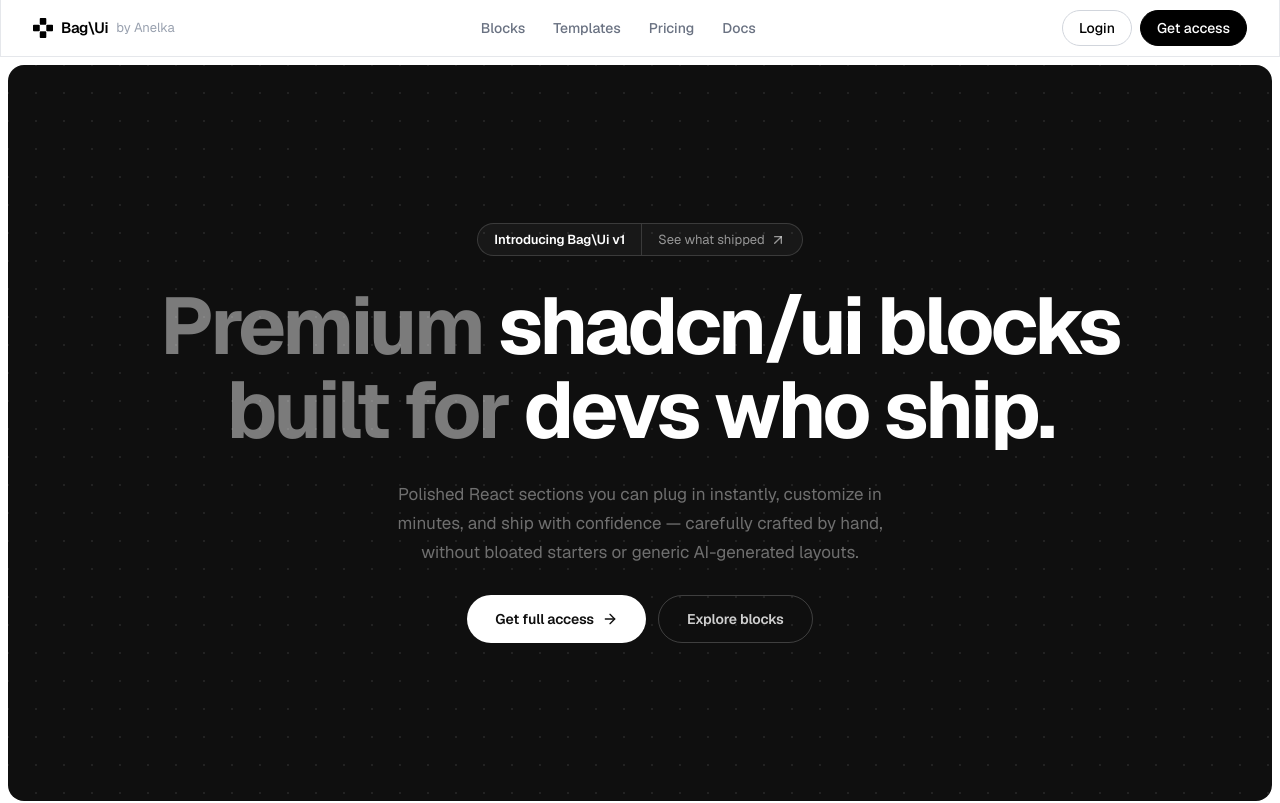
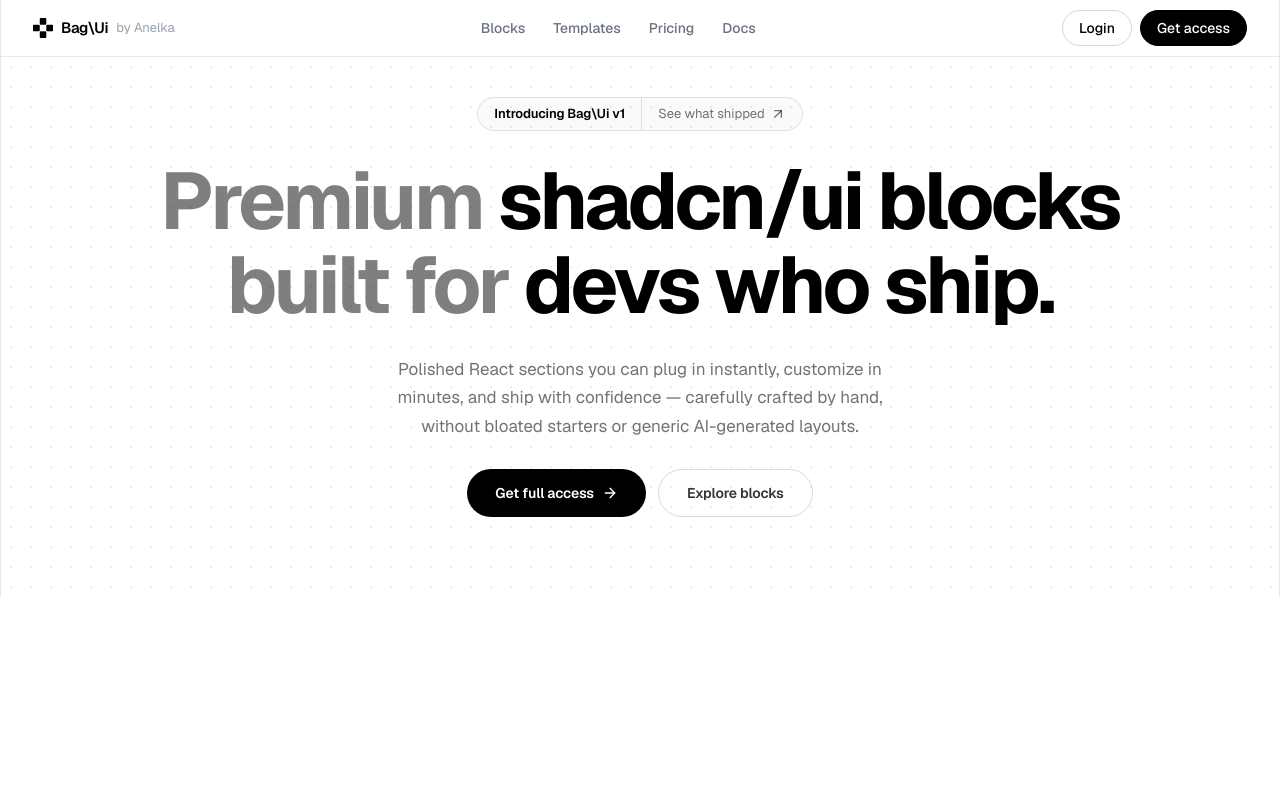
Before and after one commit to anelkabag/bag-ui, a Next.js app: page / in a window 1280 px wide. Shown: the top 803 px of the page. Built offline with nearby package versions, Linux system fonts and the light colour scheme.

Commit message:
update : refont du hero

```diff
--- a/components/Hero.tsx
+++ b/components/Hero.tsx
@@ -20,7 +20,7 @@
             canvas.width = canvas.offsetWidth;
             canvas.height = canvas.offsetHeight;
             ctx.clearRect(0, 0, canvas.width, canvas.height);
-      ctx.fillStyle = "rgba(255,255,255,0.11)";
+            ctx.fillStyle = "rgba(0,0,0,0.06)";
             const cols = Math.ceil(canvas.width / DOT_SPACING);
             const rows = Math.ceil(canvas.height / DOT_SPACING);
             for (let c = 0; c <= cols; c++)
@@ -56,8 +56,14 @@
 export default function Hero() {
     return (
         <section className="relative h-screen">
-      <div className="bg-[#0f0f0f] m-2 rounded-2xl h-[calc(94vh-1rem)] flex flex-col relative overflow-hidden">
-        <DotGrid />
+            <div className="max-w-7xl mx-auto px-6 pt-10 pb-20 border-x border-gray-200 " style={{
+                background: `
+          radial-gradient(circle, rgba(0,0,0,0.08) 1px, transparent 1px)
+        `,
+                backgroundSize: "20px 20px",
+                backgroundColor: "#ffffff",
+            }}>
+                {/* DotGrid removed - using background pattern instead */}
 
                 {/* CENTERED CONTENT */}
                 <div className="relative z-10 flex-1 flex flex-col items-center justify-center px-6 text-center gap-7">
@@ -66,9 +72,9 @@
                         <div
                             className="inline-flex items-center overflow-hidden"
                             style={{
-                border: "1px solid rgba(255,255,255,0.15)",
+                                border: "1px solid rgba(0,0,0,0.1)",
                                 borderRadius: "999px",
-                background: "rgba(255,255,255,0.04)",
+                                background: "rgba(0,0,0,0.02)",
                             }}
                         >
               <span
@@ -76,8 +82,8 @@
                       padding: "6px 16px",
                       fontSize: "13px",
                       fontWeight: 600,
-                  color: "#fff",
-                  borderRight: "1px solid rgba(255,255,255,0.15)",
+                      color: "#000",
+                      borderRight: "1px solid rgba(0,0,0,0.1)",
                       letterSpacing: "-0.01em",
                   }}
               >
@@ -88,13 +94,13 @@
                                 style={{
                                     padding: "6px 16px",
                                     fontSize: "13px",
-                  color: "rgba(255,255,255,0.55)",
+                                    color: "rgba(0,0,0,0.55)",
                                     display: "inline-flex",
                                     alignItems: "center",
                                     gap: "5px",
                                     textDecoration: "none",
                                 }}
-                className="hover:text-white transition-colors duration-150"
+                                className="hover:text-black transition-colors duration-150"
                             >
                                 See what shipped
                                 <ArrowUpRight size={16} />
@@ -110,13 +116,13 @@
                             fontWeight: 700,
                             lineHeight: 1.05,
                             letterSpacing: "-0.04em",
-              color: "rgba(255,255,255,0.45)",
+                            color: "rgba(0,0,0,0.5)",
                             margin: 0,
                         }}
                     >
-            Premium <span style={{ color: "#fff" }}>shadcn/ui blocks</span>
+                        Premium <span style={{ color: "#000" }}>shadcn/ui blocks</span>
                         <br />
-            built for <span style={{ color: "#fff" }}>devs who ship.</span>
+                        built for <span style={{ color: "#000" }}>devs who ship.</span>
                     </motion.h1>
 
                     {/* Subtext */}
@@ -124,7 +130,7 @@
                         {...fadeUp(0.22)}
                         style={{
                             fontSize: "clamp(14px, 1.5vw, 17px)",
-              color: "rgba(255,255,255,0.4)",
+                            color: "rgba(0,0,0,0.55)",
                             lineHeight: 1.7,
                             maxWidth: "540px",
                             margin: 0,
@@ -142,16 +148,16 @@
                     >
                         <Link
                             href="/access"
-              className="inline-flex items-center gap-2 h-12 px-7 rounded-full bg-white text-[#0f0f0f] text-sm font-semibold hover:bg-gray-100 active:scale-95 transition-all"
+                            className="inline-flex items-center gap-2 h-12 px-7 rounded-full bg-black text-white text-sm font-semibold hover:bg-gray-800 active:scale-95 transition-all"
                             style={{ letterSpacing: "-0.01em" }}
                         >
                             Get full access <ArrowRight size={16} />
                         </Link>
                         <Link
                             href="/blocks"
-              className="inline-flex items-center h-12 px-7 rounded-full text-sm font-semibold text-white/80 hover:text-white hover:border-white/60 active:scale-95 transition-all"
+                            className="inline-flex items-center h-12 px-7 rounded-full text-sm font-semibold text-black/80 hover:text-black hover:border-black/40 active:scale-95 transition-all"
                             style={{
-                border: "1px solid rgba(255,255,255,0.2)",
+                                border: "1px solid rgba(0,0,0,0.15)",
                                 letterSpacing: "-0.01em",
                             }}
                         >
```
Lines whose indentation alone changed are shown as unchanged.
